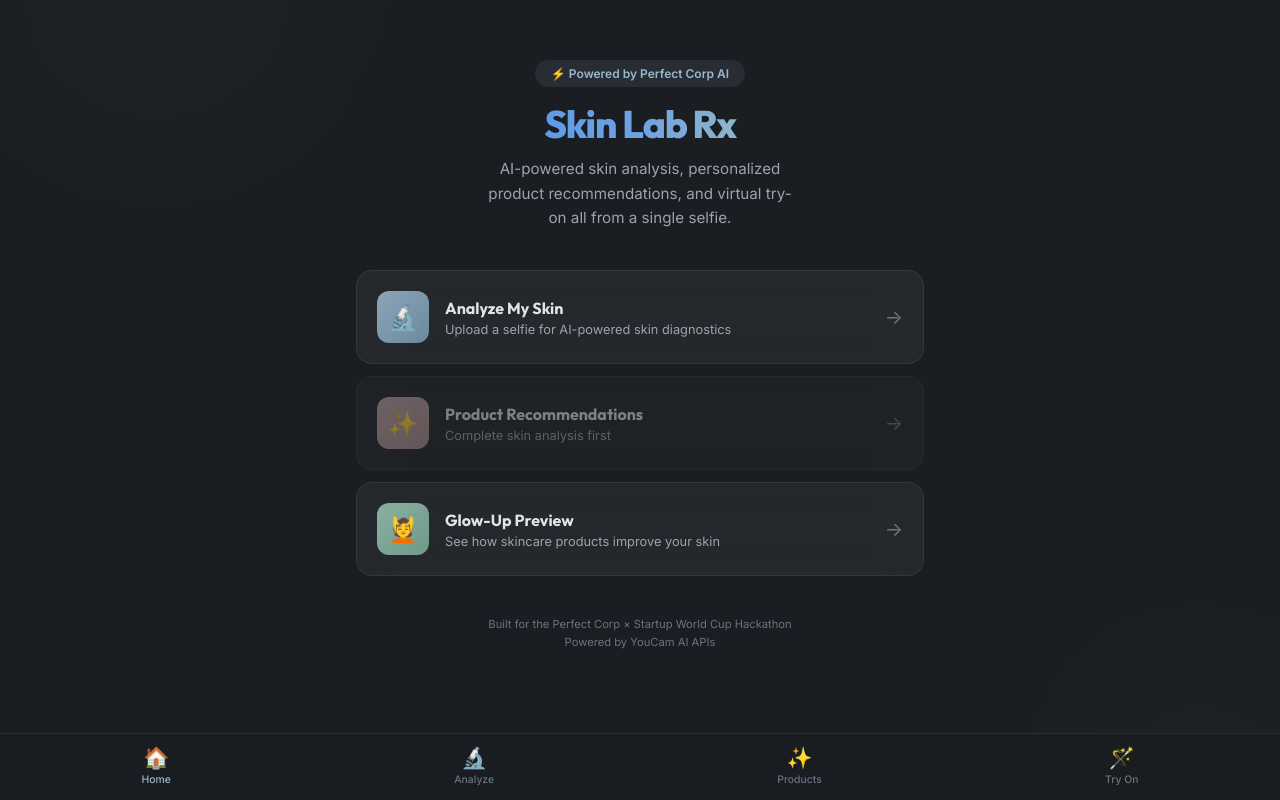
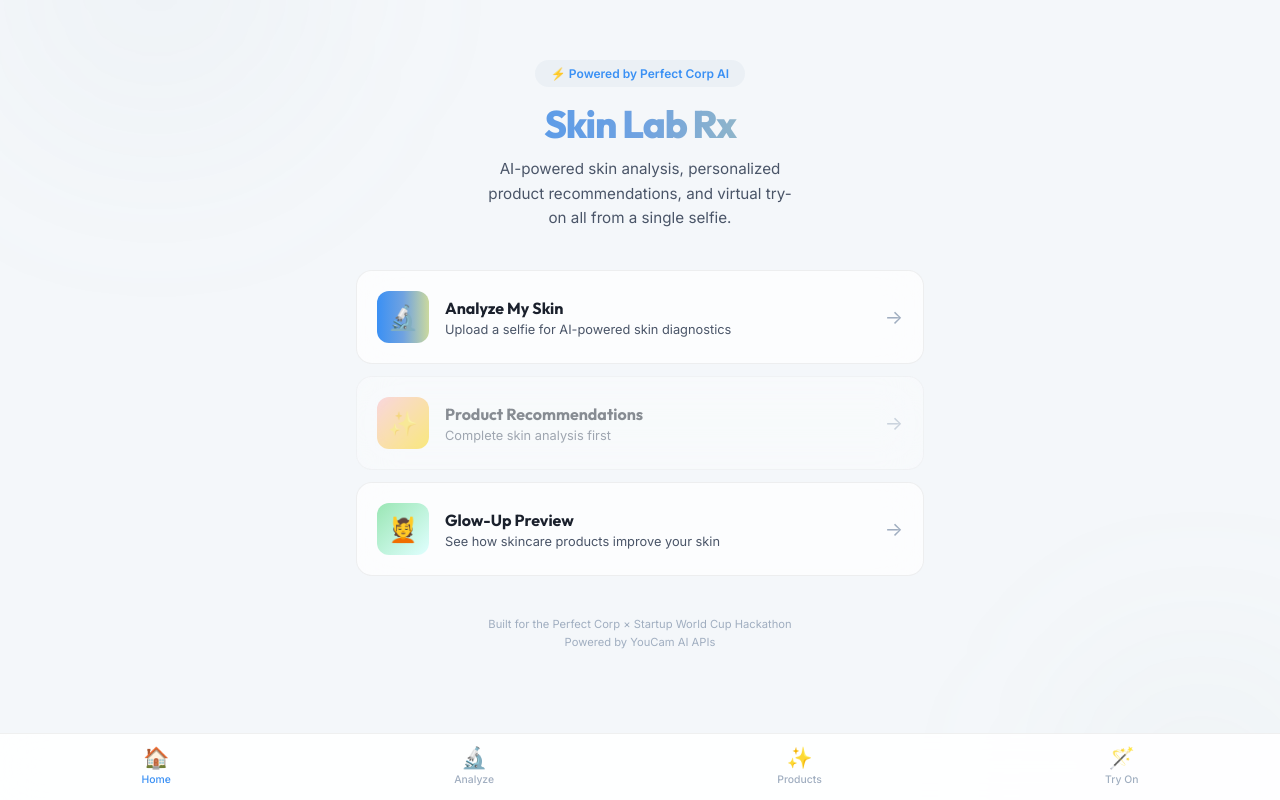
Before and after one commit to jmoncayo-pursuit/Skin-Lab-Rx, a Next.js app: page / in a window 1280 px wide. Built offline with nearby package versions, Linux system fonts and the light colour scheme.

Commit message:
style: overhaul site to a bright light mode aesthetic with rainbow buttons

```diff
--- a/src/app/globals.css
+++ b/src/app/globals.css
@@ -1,34 +1,34 @@
 @import url('https://fonts.googleapis.com/css2?family=Inter:wght@300;400;500;600;700;800;900&family=Outfit:wght@300;400;500;600;700;800&display=swap');
 
 :root {
-  /* Core palette — Calm spa / dermatology aesthetic */
-  --bg-primary: #1A1D21;
-  --bg-secondary: #22262B;
-  --bg-card: rgba(255, 255, 255, 0.04);
-  --bg-card-hover: rgba(255, 255, 255, 0.07);
-  --bg-glass: rgba(255, 255, 255, 0.05);
+  /* Core palette — Light spa aesthetic */
+  --bg-primary: #F4F7FA; /* Very soft pastel blue/grey tint */
+  --bg-secondary: #FFFFFF;
+  --bg-card: rgba(255, 255, 255, 0.8);
+  --bg-card-hover: rgba(255, 255, 255, 1);
+  --bg-glass: rgba(255, 255, 255, 0.7);
 
-  /* Accent gradients — muted, calming tones */
-  --gradient-primary: linear-gradient(135deg, #8BA4B8, #6B8A9E);
-  --gradient-warm: linear-gradient(135deg, #C4A7A7, #B09090);
-  --gradient-success: linear-gradient(135deg, #8BAFA0, #6E9A88);
-  --gradient-danger: linear-gradient(135deg, #C48B8B, #A86E6E);
-  --gradient-glow: radial-gradient(ellipse at center, rgba(139, 164, 184, 0.1), transparent 70%);
+  /* Accent gradients — matching the faces */
+  --gradient-primary: linear-gradient(90deg, #3A90F4 0%, #6FA2E1 50%, #CBD99E 100%);
+  --gradient-warm: linear-gradient(135deg, #FFB6C1, #FFD700);
+  --gradient-success: linear-gradient(135deg, #9AE6B4, #E0FFFF);
+  --gradient-danger: linear-gradient(135deg, #FC8181, #F6AD55);
+  --gradient-glow: radial-gradient(ellipse at center, rgba(58, 144, 244, 0.15), transparent 70%);
 
-  /* Text colors */
-  --text-primary: #E0E4E8;
-  --text-secondary: #9BA4AE;
-  --text-muted: #6B7380;
-  --text-accent: #9BB8CC;
+  /* Text colors - Light mode */
+  --text-primary: #1A202C; /* Dark text for readability */
+  --text-secondary: #4A5568;
+  --text-muted: #A0AEC0;
+  --text-accent: #3A90F4;
 
   /* Borders */
-  --border-subtle: rgba(255, 255, 255, 0.07);
-  --border-accent: rgba(155, 184, 204, 0.25);
+  --border-subtle: rgba(0, 0, 0, 0.06);
+  --border-accent: rgba(58, 144, 244, 0.25);
 
   /* Shadows */
-  --shadow-glow: 0 0 40px rgba(139, 164, 184, 0.08);
-  --shadow-card: 0 4px 24px rgba(0, 0, 0, 0.3);
-  --shadow-elevated: 0 8px 40px rgba(0, 0, 0, 0.4);
+  --shadow-glow: 0 0 40px rgba(58, 144, 244, 0.15);
+  --shadow-card: 0 4px 24px rgba(0, 0, 0, 0.04);
+  --shadow-elevated: 0 8px 40px rgba(0, 0, 0, 0.08);
 
   /* Sizing */
   --radius-sm: 8px;
@@ -111,10 +111,12 @@
   gap: 8px;
   padding: 14px 28px;
   background: var(--gradient-primary);
-  color: #fff;
+  -webkit-background-clip: text;
+  -webkit-text-fill-color: transparent;
+  color: transparent;
   font-family: 'Outfit', sans-serif;
-  font-size: 0.95rem;
-  font-weight: 600;
+  font-size: 1.05rem;
+  font-weight: 800;
   border: none;
   border-radius: var(--radius-full);
   cursor: pointer;
@@ -122,24 +124,41 @@
   position: relative;
   overflow: hidden;
   letter-spacing: 0.02em;
+  z-index: 1;
 }
 
 .btn-primary::before {
   content: '';
   position: absolute;
   inset: 0;
-  background: linear-gradient(135deg, rgba(255,255,255,0.2), transparent);
-  opacity: 0;
-  transition: opacity 0.3s;
+  background: #FFFFFF;
+  z-index: -1;
+  border-radius: inherit;
+  box-shadow: var(--shadow-card);
+  transition: all 0.3s;
+}
+
+.btn-primary::after {
+  content: '';
+  position: absolute;
+  inset: 0;
+  border-radius: inherit;
+  padding: 2px;
+  background: var(--gradient-primary);
+  -webkit-mask: linear-gradient(#fff 0 0) content-box, linear-gradient(#fff 0 0);
+  -webkit-mask-composite: xor;
+  mask-composite: exclude;
+  z-index: -1;
+  opacity: 0.7;
 }
 
 .btn-primary:hover::before {
-  opacity: 1;
+  background: #F8FAFC;
+  box-shadow: var(--shadow-elevated);
 }
 
 .btn-primary:hover {
   transform: translateY(-2px);
-  box-shadow: 0 8px 32px rgba(139, 164, 184, 0.2);
 }
 
 .btn-primary:active {
@@ -208,7 +227,7 @@
 }
 
 .score-ring .track {
-  stroke: rgba(255, 255, 255, 0.06);
+  stroke: rgba(0, 0, 0, 0.06);
   fill: none;
 }
 
@@ -249,7 +268,7 @@
 }
 
 .skeleton {
-  background: linear-gradient(90deg, var(--bg-glass) 25%, rgba(255,255,255,0.08) 50%, var(--bg-glass) 75%);
+  background: linear-gradient(90deg, var(--bg-glass) 25%, rgba(0,0,0,0.04) 50%, var(--bg-glass) 75%);
   background-size: 200% 100%;
   animation: shimmer 1.5s infinite;
   border-radius: var(--radius-md);
@@ -507,7 +526,7 @@
   justify-content: space-around;
   align-items: center;
   padding: 8px 0 calc(8px + env(safe-area-inset-bottom));
-  background: rgba(26, 29, 33, 0.9);
+  background: rgba(255, 255, 255, 0.9);
   backdrop-filter: blur(20px);
   -webkit-backdrop-filter: blur(20px);
   border-top: 1px solid var(--border-subtle);
@@ -556,7 +575,7 @@
 /* ========== Progress Bar ========== */
 .progress-bar {
   height: 6px;
-  background: rgba(255, 255, 255, 0.06);
+  background: rgba(0, 0, 0, 0.06);
   border-radius: 3px;
   overflow: hidden;
 }
@@ -612,7 +631,7 @@
   content: '';
   width: 40px;
   height: 4px;
-  background: rgba(255, 255, 255, 0.2);
+  background: rgba(0, 0, 0, 0.2);
   border-radius: 2px;
 }
 
```
